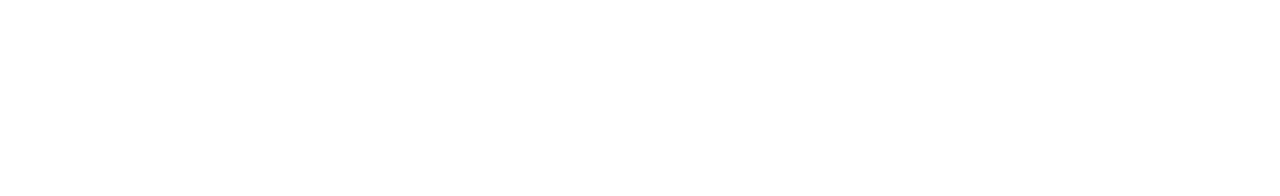
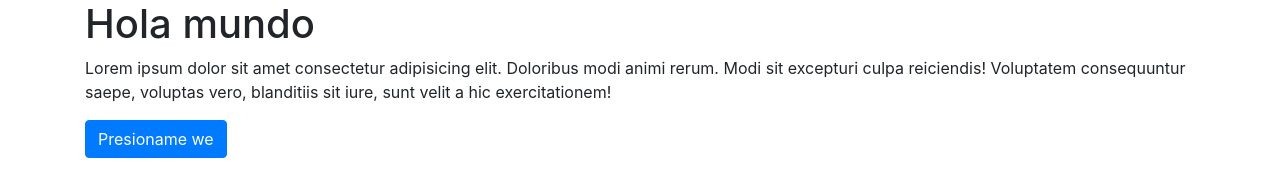
Before and after one commit to Bikcodeh/LearningBootstrap4, a plain HTML site: page index.html in a window 1280 px wide. Drawn offline with Linux system fonts and the light colour scheme.

Commit message:
Fin introduccion, instalar bootstrap

```diff
--- a/index.html
+++ b/index.html
@@ -4,9 +4,20 @@
     <meta charset="UTF-8">
     <meta name="viewport" content="width=device-width, initial-scale=1.0">
     <meta http-equiv="X-UA-Compatible" content="ie=edge">
-    <title>Document</title>
+    <meta name="viewport" content="width=device-width, initial-scale=1.0">
+    <link rel="stylesheet" href="css/bootstrap.min.css">
+    <title>Plantilla</title>
 </head>
 <body>
 
+    <div class="container">
+        <h1>Hola mundo</h1>
+        <p>Lorem ipsum dolor sit amet consectetur adipisicing elit. Doloribus modi animi rerum. Modi sit excepturi culpa reiciendis! Voluptatem consequuntur saepe, voluptas vero, blanditiis sit iure, sunt velit a hic exercitationem!</p>
+        <button class="btn btn-primary">Presioname we</button>
+    </div>
+
+
+    <script src="js/jquery-3.4.1.min.js"></script>
+    <script src="js/bootstrap.min.js"></script>
 </body>
 </html>
```
